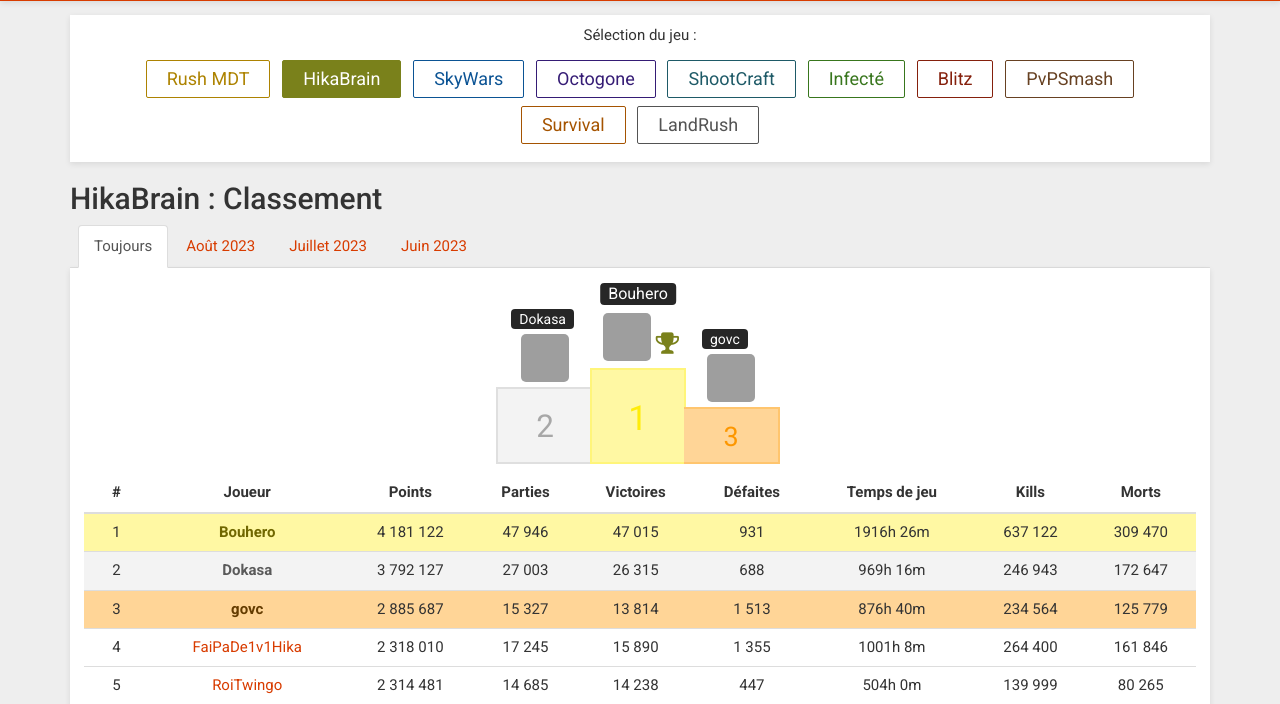
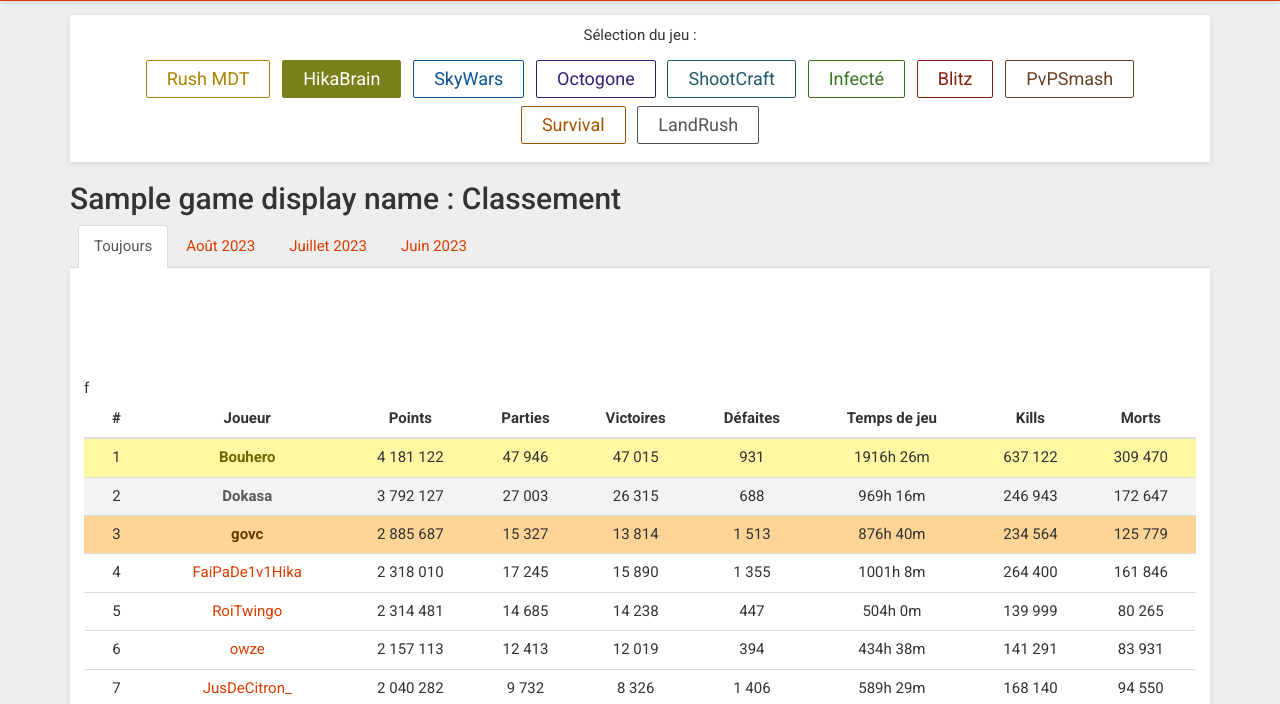
Before and after one commit to Nixuge/funcraft_website, a Flask app: template web/templates/classement/classement.html in a window 1280 px wide. Shown: the part 176-880 px from the top of the page. Run offline with Flask 3, Linux system fonts and the light colour scheme; the template is opened without the code that fills it: most values are stand-ins (such as "Sample title", 1, 10 or a date in 2020); grey boxes are pictures that could not be loaded.

Commit message:
classement done + podium done

```diff
--- /dev/null
+++ b/web/static/new/classement/podiumbuilder.js
@@ -0,0 +1,32 @@
+// @ts-check
+/*
+Made by Nixuge, september 2nd 2023.
+Not meant to be the highest code quality, just to work.
+
+This is meant to move the cpu load away from the server to the client,
+to have a server as lightweight as possible.
+*/
+let podiumHtmlStr = "";
+
+for (const ranking of [1, 2, 3]) {
+    // @ts-ignore
+    const joueur = rankings[ranking];
+    podiumHtmlStr += `<div class="podium podium-${ranking}">
+    <div class="step"> ${ranking}`
+
+    if (ranking == 1) {
+        // @ts-ignore
+        podiumHtmlStr += ` <div class="trophy game-text-${gameName}"> <i class="fa fa-trophy tooltips"
+        title="Trophée HikaBrain"></i> </div>`
+    }
+
+    podiumHtmlStr += `<div class="head"> <a href="/joueur/${joueur["name"]}">
+                <div class="name">${joueur["name"]}</div> <img
+                    src="/_u/avatar/head/username/${joueur["name"]}.png">
+            </a> </div>
+    </div>
+    </div>`
+}
+
+const podium = document.getElementsByClassName("leaderboard-podium")[0]
+podium.innerHTML = podiumHtmlStr;
--- a/web/templates/classement/classement.html
+++ b/web/templates/classement/classement.html
@@ -91,7 +91,8 @@
                     <a class="nav-games-landrush " href="/fr/classement/landrush"> LandRush </a>
                 </div>
             </div>
-            <h2>HikaBrain : Classement</h2>
+            <h2>{{ game_display_name }} : Classement</h2>
+            <!-- TODO: custom months here -->
             <ul class="nav nav-tabs nav-tabs-top">
                 <li class="active"> <a href="/fr/classement/hikabrain/always"> Toujours </a> </li>
                 <li> <a href="/fr/classement/hikabrain/2023-08"> Ao&ucirc;t 2023 </a> </li>
@@ -99,32 +100,12 @@
                 <li> <a href="/fr/classement/hikabrain/2023-06"> Juin 2023 </a> </li>
             </ul>
             <div class="box">
+                <!-- START INJECTED PODIUM -->
                 <div class="leaderboard-podium">
-                    <div class="podium podium-1">
-                        <div class="step"> 1 <div class="trophy game-text-hikabrain"> <i class="fa fa-trophy tooltips"
-                                    title="Trophée HikaBrain"></i> </div>
-                            <div class="head"> <a href="/fr/joueur/430195/Bouhero">
-                                    <div class="name">Bouhero</div> <img
-                                        src="https://d31zb6ev5hmn3f.cloudfront.net/_u/avatar/head/Bouhero/s/6eb6d26422b864ebec65c903179d5470ec554eb6">
-                                </a> </div>
-                        </div>
-                    </div>
-                    <div class="podium podium-2">
-                        <div class="step"> 2 <div class="head"> <a href="/fr/joueur/165013/Dokasa">
-                                    <div class="name">Dokasa</div> <img
-                                        src="https://d31zb6ev5hmn3f.cloudfront.net/_u/avatar/head/Dokasa/s/167ac91a7d3ee99382688a8d98ea82c0253c9217">
-                                </a> </div>
-                        </div>
-                    </div>
-                    <div class="podium podium-3">
-                        <div class="step"> 3 <div class="head"> <a href="/fr/joueur/1122611/govc">
-                                    <div class="name">govc</div> <img
-                                        src="https://d31zb6ev5hmn3f.cloudfront.net/_u/avatar/head/govc/s/81790f29ddc497b0db423b46c7ffb1714eaf2c87">
-                                </a> </div>
-                        </div>
-                    </div>
                 </div>
+                <!-- END INJECTED PODIUM -->
                 <div class="table-container">
+                    <!-- START INJECTED LEADERBOARD -->
                     <table class="table table-hover leaderboard-table">
                         <thead>
                             <tr>
@@ -136,7 +117,7 @@
                                 <th>D&eacute;faites</th>
                                 <th>Temps de jeu</th>
                                 <th>Kills</th>
-                                <th>Morts</th>
+                                <th>Morts</th>f
                             </tr>
                         </thead>
                         <tbody>
@@ -1242,6 +1223,7 @@
                             </tr>
                         </tbody>
                     </table>
+                    <!-- END INJECTED LEADERBOARD -->
                 </div>
             </div>
         </div>
@@ -1296,6 +1278,17 @@
             </div>
         </div>
     </footer>
+    <!-- NEW SCRIPTS BELOW. -->
+    <!-- NEED TO BE DECLARED BEFORE THE ORIGINAL SCRIPTS -->
+    <script>
+        const gameDisplayName = '{{ game_display_name }}';
+        const gameName = '{{ game_name }}';
+        const rankings = JSON.parse('{{ rankings | tojson}}');
+    </script>
+    <script src="/static/new/classement/classementbuilder.js"></script>
+    <script src="/static/new/classement/podiumbuilder.js"></script>
+    <!-- END NEW SCRIPTS -->
+
     <script src="/static/def.js?v=85144d41"></script>
     <script src="/static/lib/jquery.stickytableheaders.js?v=85144d41"></script>
     <script src="/static/funcraft/js/leaderboard.js?v=85144d41"></script>
```
Also changed, not shown: endpoints/classement.py (+41 -4 lines), web/static/new/classement/classementbuilder.js (added).
